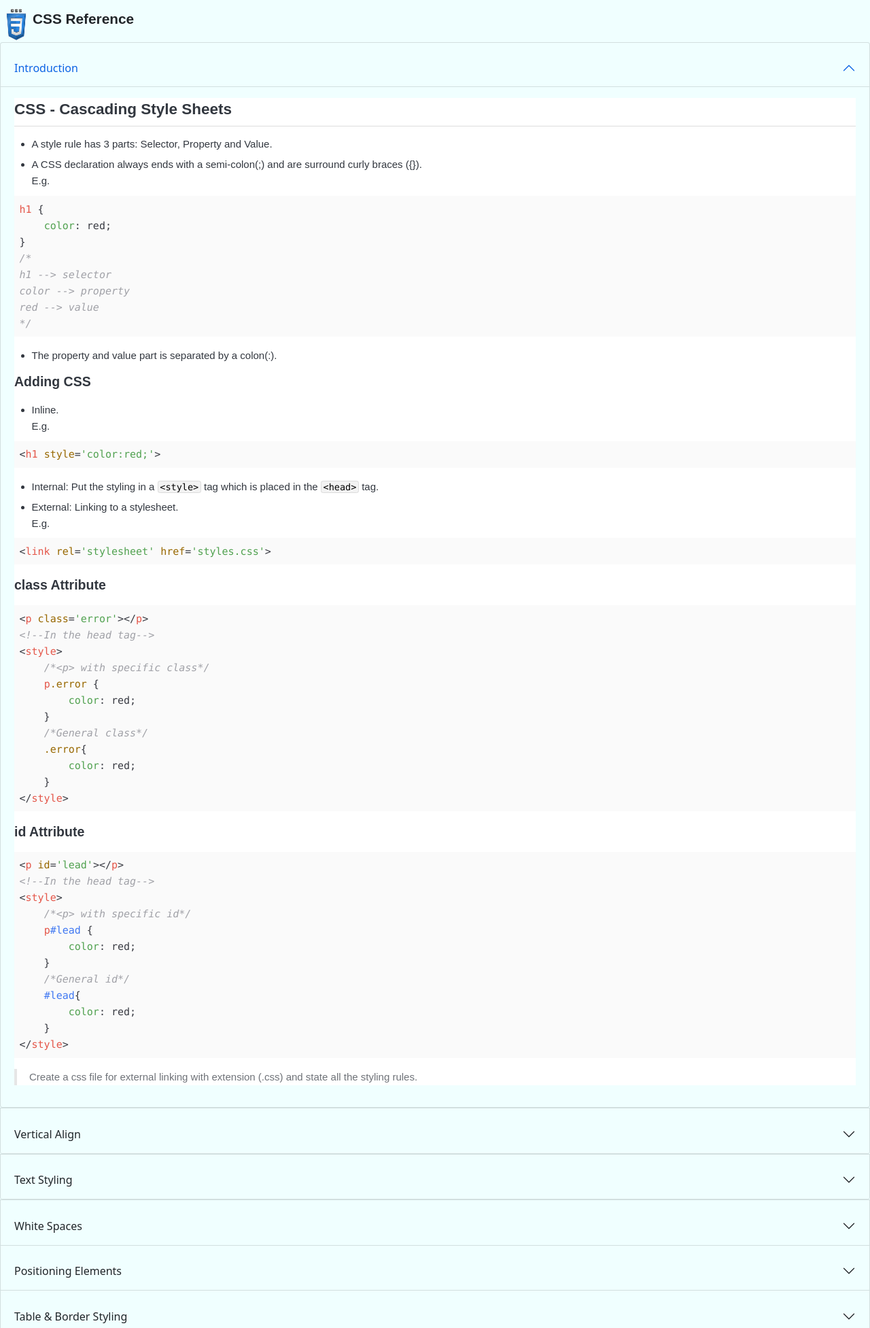
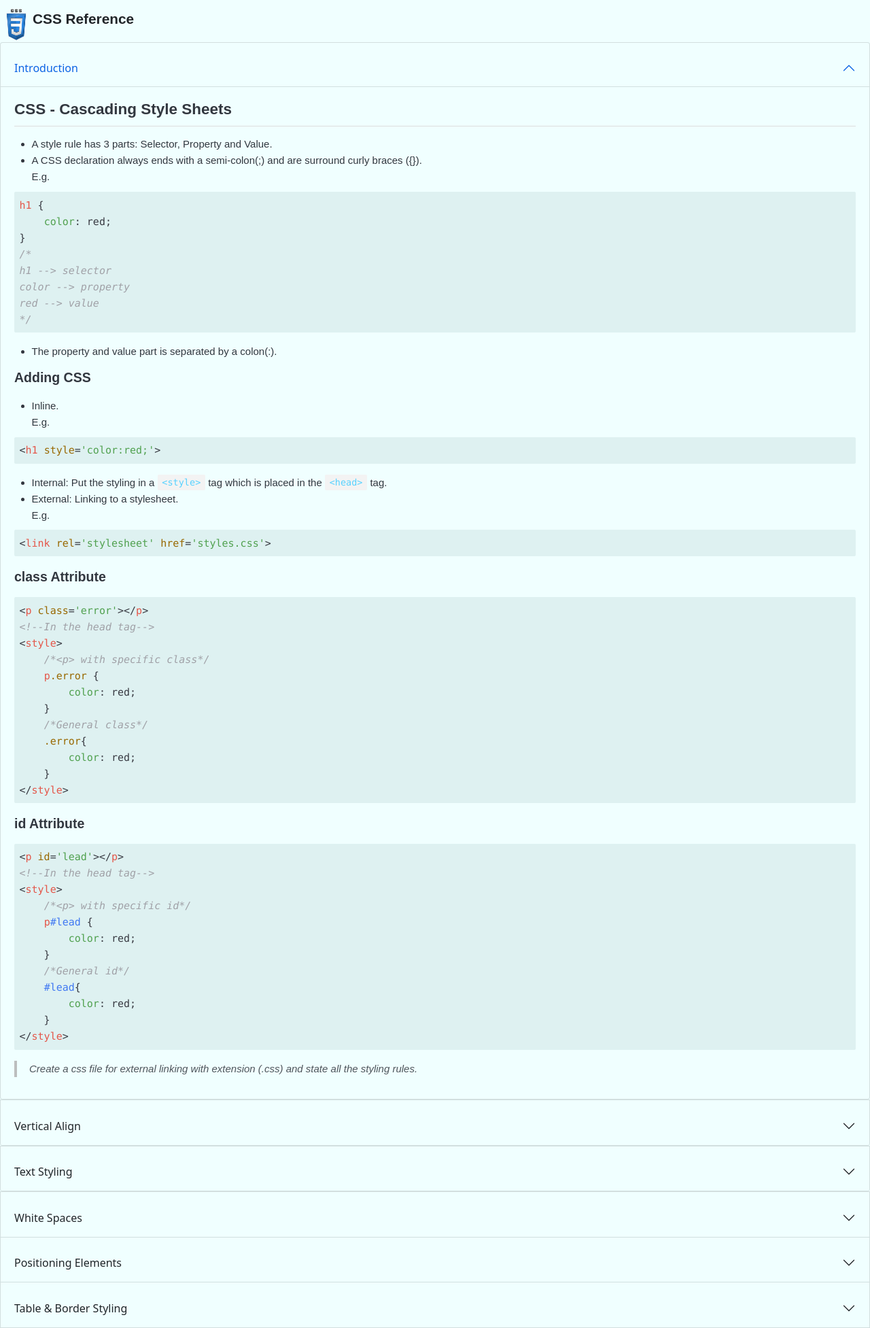
Before and after one commit to project-graveyard/Self-Reference, a Flask app: page /css in a window 1280 px wide. Shown: the top 1953 px of the page at 68% size. Run offline with Flask 2, Linux system fonts and the light colour scheme; some libraries are stand-ins or nearby versions.

```diff
--- a/app/templates/joplin.html
+++ b/app/templates/joplin.html
@@ -10,7 +10,7 @@
           color: #32373F;
           word-wrap: break-word;
           line-height: 1.6em;
-        background-color: #ffffff;
+          background-color: azure;
           font-family: 'Avenir', 'Arial', sans-serif;
           padding-bottom: 0px;
           padding-top: 0px;
@@ -332,7 +332,7 @@
           border: none;
           background: none;
           padding: 0;
-        color: inherit;
+          color: #ffffff;
           font-size: inherit;
       }
 
@@ -405,4 +405,71 @@
                   content:"\f0c8";
               }
   .mermaid { background-color: white; width: 640px; }
+
+  /*******************************************************************************
+ * Nord2 - A sub-theme of Joplin's Built-in Nord theme.
+ *
+ * Latest Version: https://github.com/mattsbennett/joplin-Nord2
+ * Designed by: Matthew Bennett
+ * Goals: Readability, even, mid-contrast, minimalism.
+ *
+ * userstyle.css: Custom stylesheet for rendered Markdown.
+ ******************************************************************************/
+
+/* Variables ---------------------------------------------------------------- */
+:root {
+    /* Nord2 values */
+    --mid-grey: hsla(0, 0%, 70%, 1);
+
+    /* Nord values */
+    --nord-highlight: #00AEEF;
+    --nord-sidebar-selection: rgb(94, 129, 172);
+    --nord-sidebar: rgb(67, 76, 94);
+    --nord-note-list: rgb(46, 52, 64);
+    --nord-note-list-selected: rgb(129, 161, 193);
+
+    /* Nord derivative values */
+    --nord-sidebar-selection-dark: hsla(213, 32%, 32%, 1);
+    --nord-highlight-light: hsla(196, 100%, 67%, 1);
+    --nord-sidebar-light: hsla(220, 17%, 40%, 1);
+    --nord-note-list-background-light: hsla(220, 16%, 25%, 1);
+  }
+
+  /* Base Elements ------------------------------------------------------------ */
+  body {
+    font-weight: 300 !important;
+  }
+
+  ul {
+    margin-top: 0 !important;
+  }
+
+  li {
+    margin-bottom: 0 !important;
+  }
+
+  pre {
+    background-color: rgba(63, 122, 115, 0.1) !important;
+    border-radius: 2px;
+  }
+
+  blockquote {
+    border-left-color: var(--mid-grey);
+    font-style: italic;
+    opacity: 0.85 !important;
+  }
+
+  li.md-checkbox {
+    margin-bottom: 0.4em !important;
+  }
+
+  /* Inline code -------------------------------------------------------------- */
+  .inline-code {
+    border-radius: 2px !important;
+    border: none !important;
+    color: var(--nord-highlight-light);
+    padding: .25em .5em !important;
+  }
+
+
 </style>
```
Lines whose indentation alone changed are shown as unchanged.
